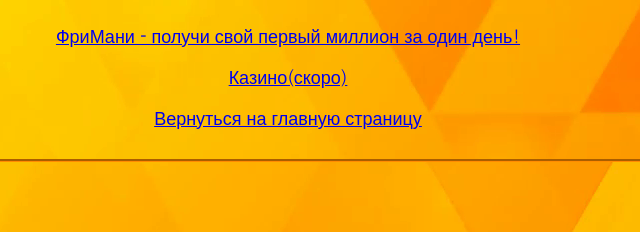
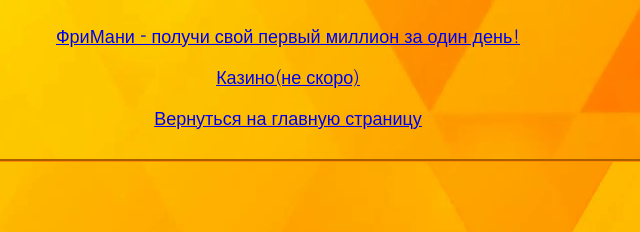
Before and after one commit to Sliver4649/sliver4649.github.io, a plain HTML site: page naeblist.html in a window 1280 px wide. Shown: the part 162-394 px from the top of the page, 352-992 px from the left. Drawn offline with Linux system fonts and the light colour scheme.

Commit message:
Add files via upload

```diff
--- a/naeblist.html
+++ b/naeblist.html
@@ -15,7 +15,7 @@
         </div>
         <div class="menu2 menu">
             <p><a href="freemoney.html">ФриМани - получи свой первый миллион за один день!</a></p>
-            <p><a href="naeberror.html">Казино(скоро)</a></p>
+            <p><a href="naeberror.html">Казино(не скоро)</a></p>
             <p><a href="index.html">Вернуться на главную страницу</a></p>
         </div>
     </body>
```
